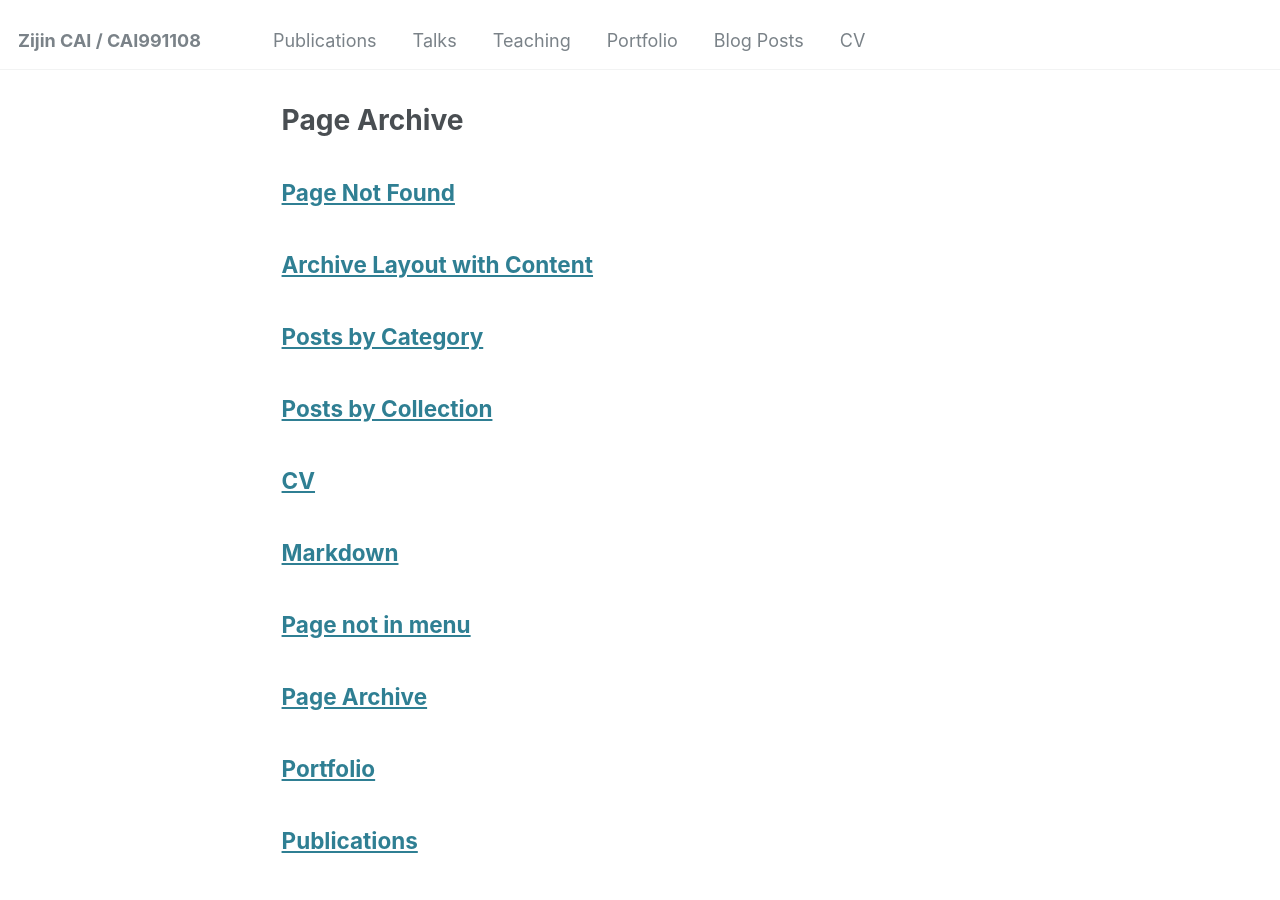
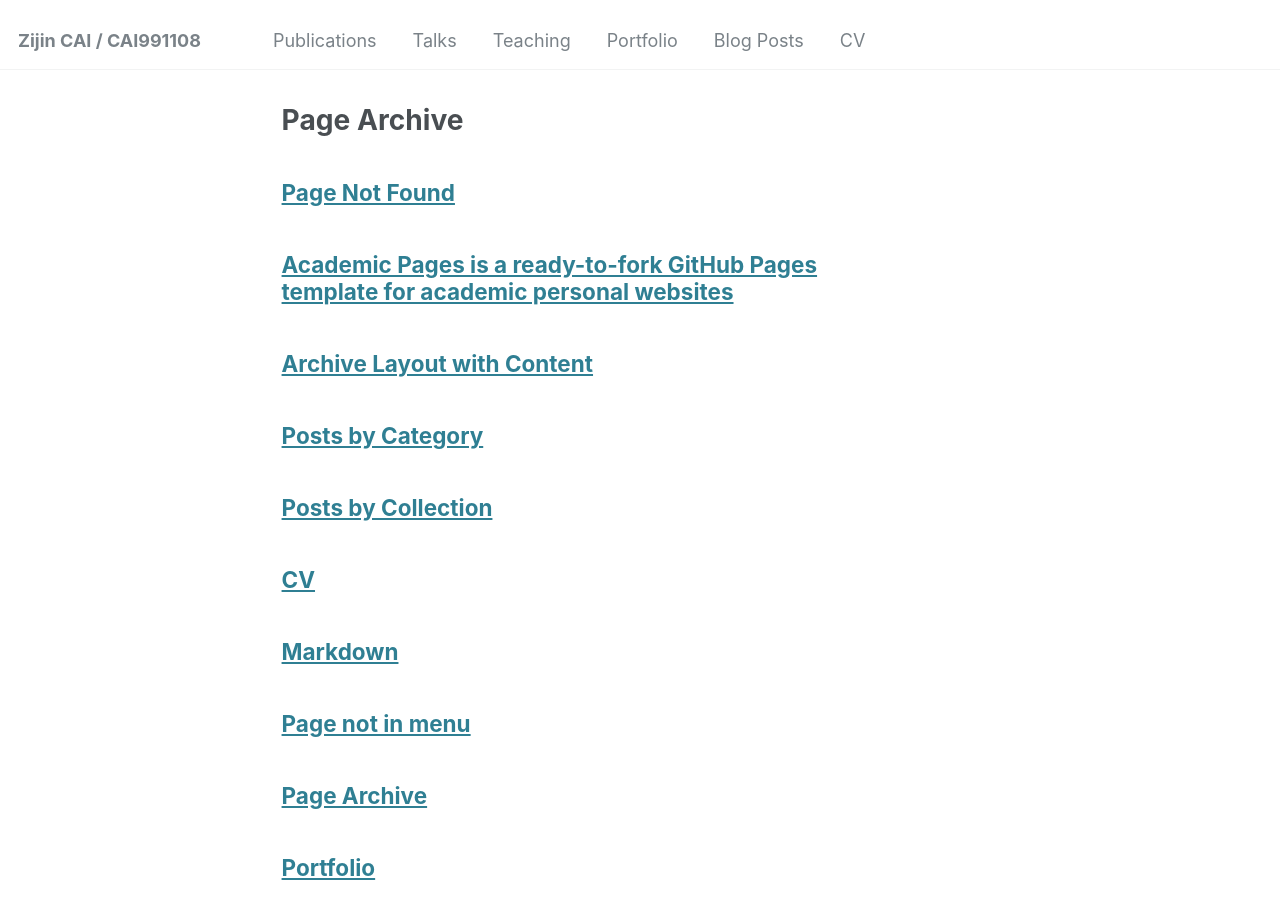
Before and after one commit to CAI991108/CAI991108.github.io, a Jekyll site: the page built from _pages/page-archive.html, in a window 1280 px wide and 900 px high. Built offline with Jekyll 4.4.1, drawn with Linux system fonts in a browser that asks for light colours.

Commit message:
Update about.md

```diff
--- a/_pages/about.md
+++ b/_pages/about.md
@@ -1,3 +1,12 @@
+---
+permalink: /
+title: "Academic Pages is a ready-to-fork GitHub Pages template for academic personal websites"
+author_profile: true
+redirect_from:
+  - /about/
+  - /about.html
+---
+
 <!-- https://github.com/kyechan99/capsule-render -->
 <p align="center">
 <img src="https://capsule-render.vercel.app/api?type=waving&color=timeGradient&height=300&&section=header&text=HI%20THERE!&fontSize=90&fontAlign=50&fontAlignY=30&desc=This%20is%20Zijin_CAI!&descAlign=50&descSize=30&descAlignY=60&animation=twinkling" />
@@ -5,7 +14,7 @@
 
 <!-- https://github.com/DenverCoder1/readme-typing-svg -->
 <p align="center">
-<img src="https://readme-typing-svg.demolab.com?font=Orbitron&size=25&pause=1000&center=true&vCenter=true&random=false&width=600&lines=Welcome+to+my+GitHub+profile!" />
+<img src="https://readme-typing-svg.demolab.com?font=Orbitron&size=25&pause=1000&center=true&vCenter=true&random=false&width=600&lines=Welcome+to+my+profile+page!" />
 </p>
 
 <p align="center">
```
